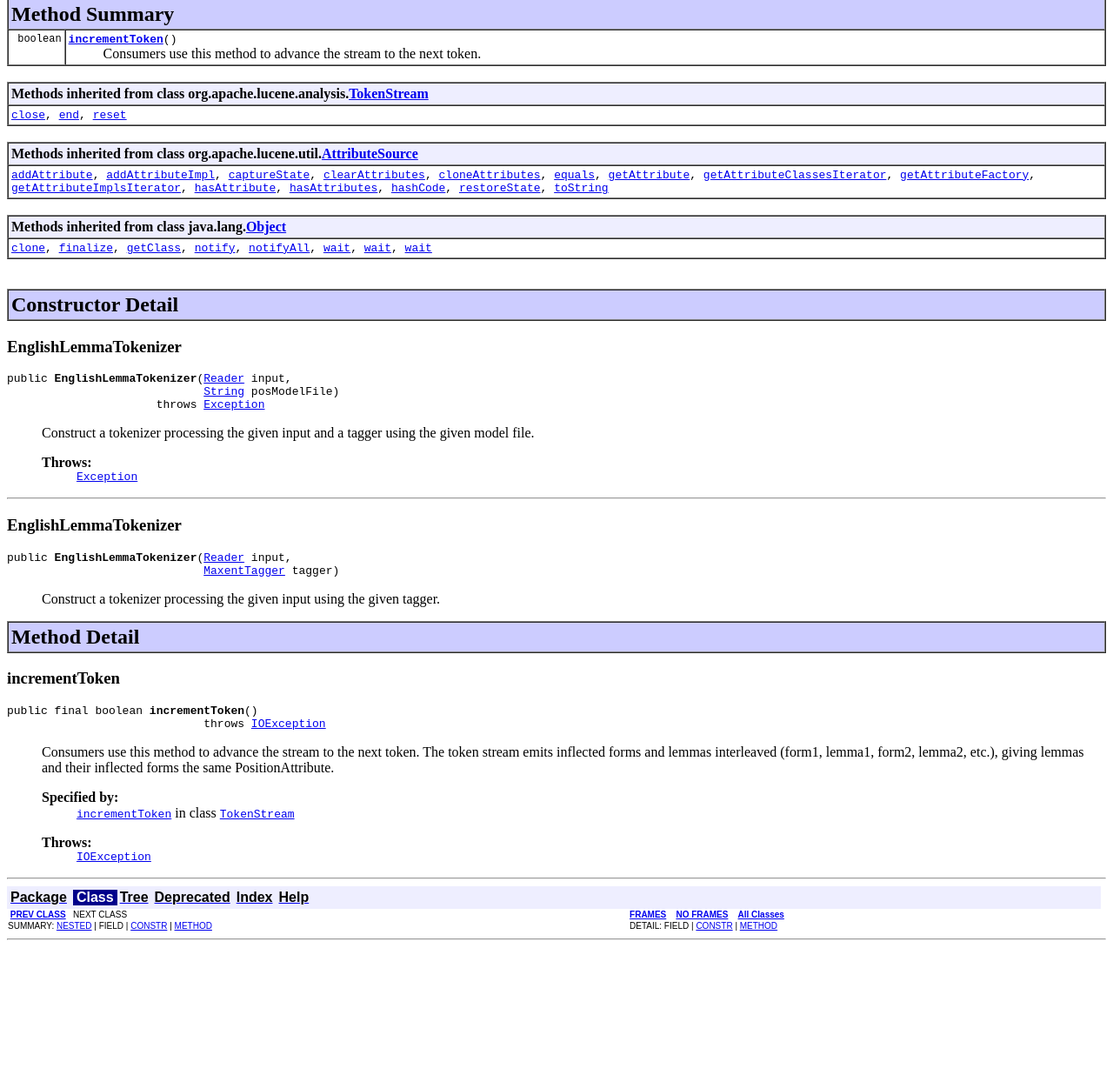
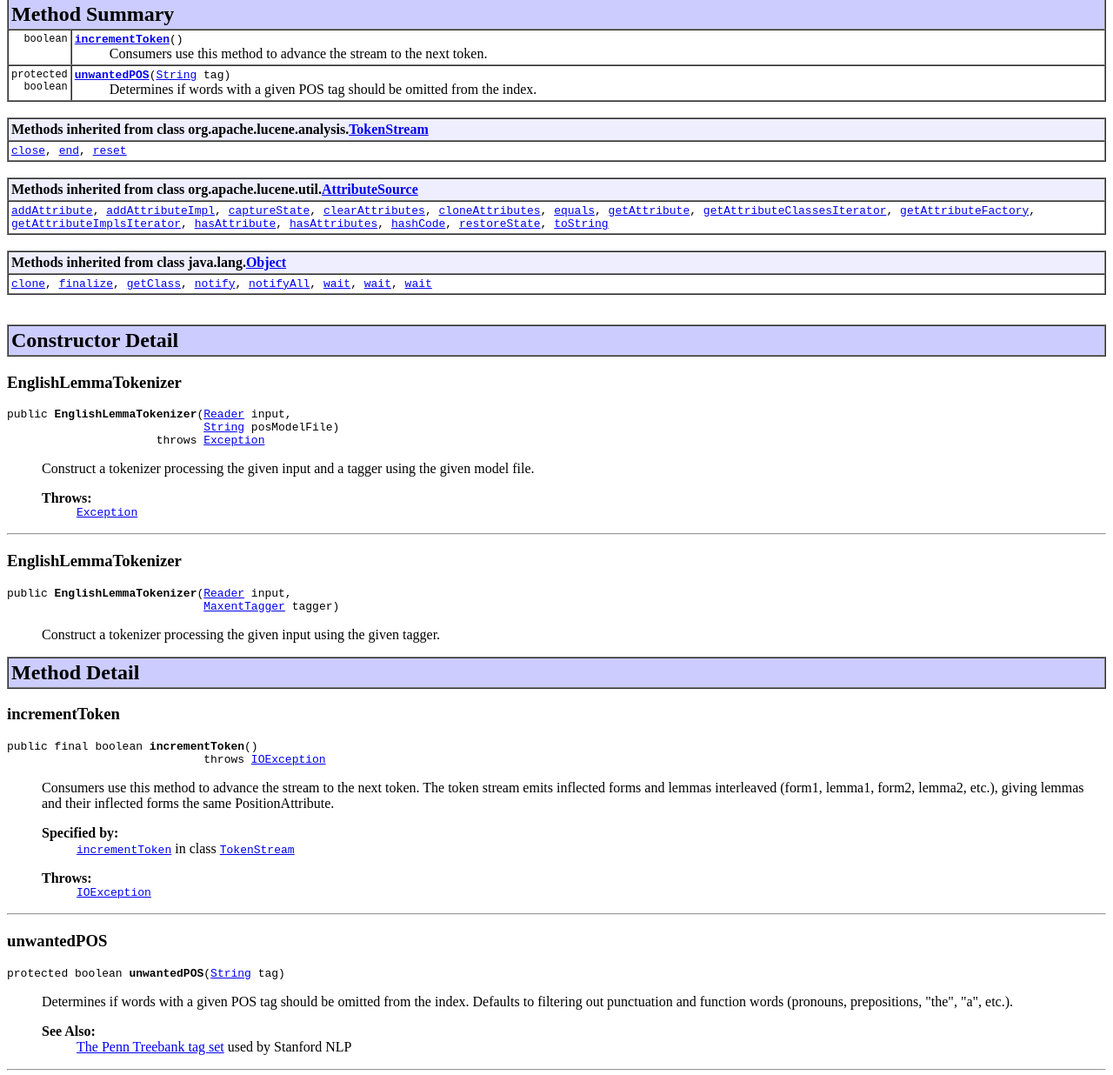
Before and after one commit to larsmans/lucene-stanford-lemmatizer, a plain HTML site: page nl/rug/eco/lucene/EnglishLemmaTokenizer.html in a window 1280 px wide. Shown: the part 767-2003 px from the top of the page at 87% size. Before the commit the page ends 1856 px from the top, so only its background shows below. Drawn offline with Linux system fonts and the light colour scheme.

Commit message:
Now with POS filtering

```diff
--- a/nl/rug/eco/lucene/EnglishLemmaTokenizer.html
+++ b/nl/rug/eco/lucene/EnglishLemmaTokenizer.html
@@ -2,7 +2,7 @@
 <!--NewPage-->
 <HTML>
 <HEAD>
-<!-- Generated by javadoc (build 1.6.0_20) on Sat Jan 22 20:20:15 CET 2011 -->
+<!-- Generated by javadoc (build 1.6.0_20) on Sat Jan 22 21:10:39 CET 2011 -->
 <TITLE>
 EnglishLemmaTokenizer (lucene-stanford-lemmatizer API)
 </TITLE>
@@ -112,7 +112,7 @@ A tokenizer that retrieves the lemmas (base forms) of English words.
 <P>
 <DL>
 <DT><B>Version:</B></DT>
-  <DD>2010.1008</DD>
+  <DD>2011.0122</DD>
 <DT><B>Author:</B></DT>
   <DD>Lars Buitinck</DD>
 </DL>
@@ -179,6 +179,15 @@ A tokenizer that retrieves the lemmas (base forms) of English words.
 
 <BR>
 &nbsp;&nbsp;&nbsp;&nbsp;&nbsp;&nbsp;&nbsp;&nbsp;&nbsp;&nbsp;Consumers use this method to advance the stream to the next token.</TD>
+</TR>
+<TR BGCOLOR="white" CLASS="TableRowColor">
+<TD ALIGN="right" VALIGN="top" WIDTH="1%"><FONT SIZE="-1">
+<CODE>protected &nbsp;boolean</CODE></FONT></TD>
+<TD><CODE><B><A HREF="../../../../nl/rug/eco/lucene/EnglishLemmaTokenizer.html#unwantedPOS(java.lang.String)">unwantedPOS</A></B>(<A HREF="http://download.oracle.com/javase/6/docs/api/java/lang/String.html?is-external=true" title="class or interface in java.lang">String</A>&nbsp;tag)</CODE>
+
+<BR>
+&nbsp;&nbsp;&nbsp;&nbsp;&nbsp;&nbsp;&nbsp;&nbsp;&nbsp;&nbsp;Determines if words with a given POS tag should be omitted from the
+ index.</TD>
 </TR>
 </TABLE>
 &nbsp;<A NAME="methods_inherited_from_class_org.apache.lucene.analysis.TokenStream"><!-- --></A>
@@ -278,6 +287,21 @@ public final boolean <B>incrementToken</B>()
 <DD><CODE><A HREF="http://download.oracle.com/javase/6/docs/api/java/io/IOException.html?is-external=true" title="class or interface in java.io">IOException</A></CODE></DL>
 </DD>
 </DL>
+<HR>
+
+<A NAME="unwantedPOS(java.lang.String)"><!-- --></A><H3>
+unwantedPOS</H3>
+<PRE>
+protected boolean <B>unwantedPOS</B>(<A HREF="http://download.oracle.com/javase/6/docs/api/java/lang/String.html?is-external=true" title="class or interface in java.lang">String</A>&nbsp;tag)</PRE>
+<DL>
+<DD>Determines if words with a given POS tag should be omitted from the
+ index. Defaults to filtering out punctuation and function words
+ (pronouns, prepositions, "the", "a", etc.).
+<P>
+<DD><DL>
+<DT><B>See Also:</B><DD><a href="http://www.ims.uni-stuttgart.de/projekte/CorpusWorkbench/CQP-HTMLDemo/PennTreebankTS.html">The Penn Treebank tag set</a> used by Stanford NLP</DL>
+</DD>
+</DL>
 <!-- ========= END OF CLASS DATA ========= -->
 <HR>
 
```
Also changed, not shown: allclasses-frame.html (+1 -1 lines), allclasses-noframe.html (+1 -1 lines), constant-values.html (+1 -1 lines), deprecated-list.html (+1 -1 lines), help-doc.html (+1 -1 lines), index-all.html (+12 -3 lines), index.html (+1 -1 lines), nl/rug/eco/lucene/EnglishLemmaAnalyzer.html (+1 -1 lines), nl/rug/eco/lucene/package-frame.html (+1 -1 lines), nl/rug/eco/lucene/package-summary.html (+1 -1 lines), nl/rug/eco/lucene/package-tree.html (+1 -1 lines), overview-tree.html (+1 -1 lines).
